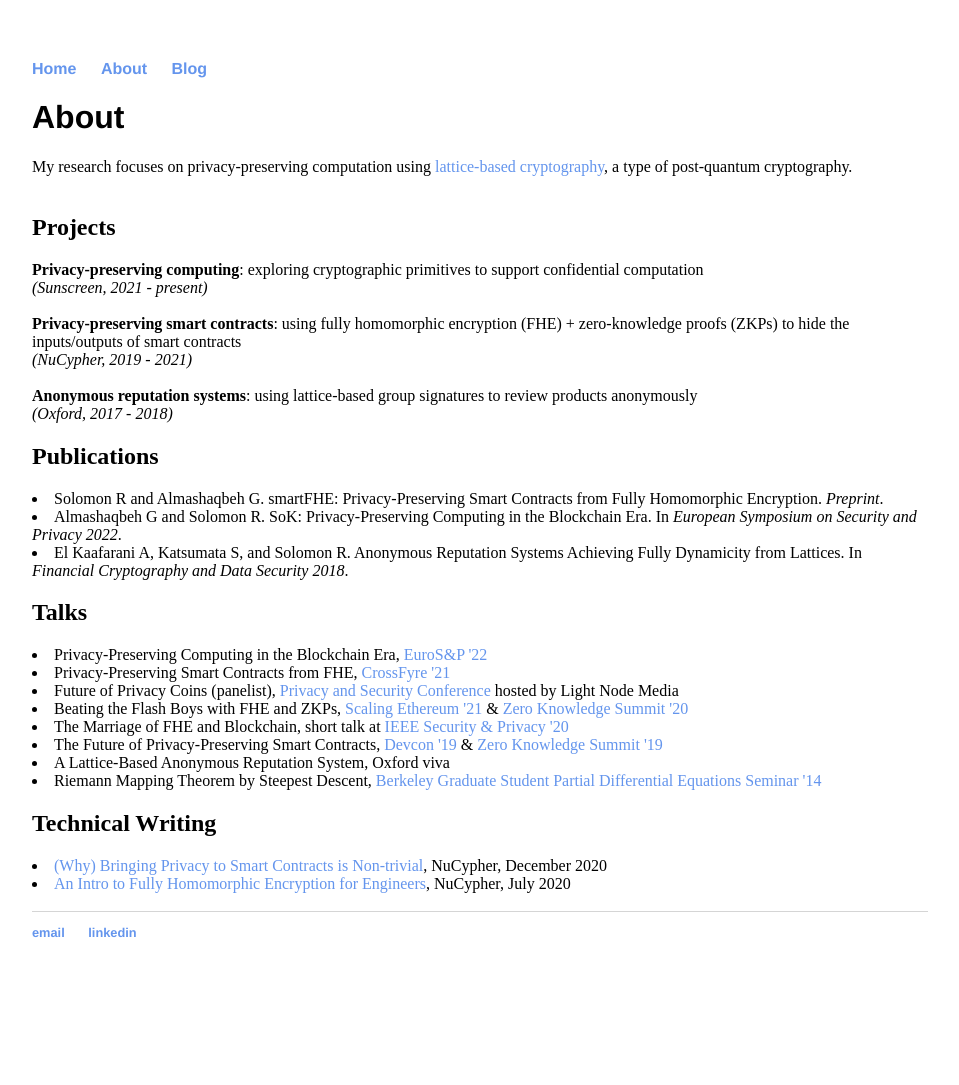
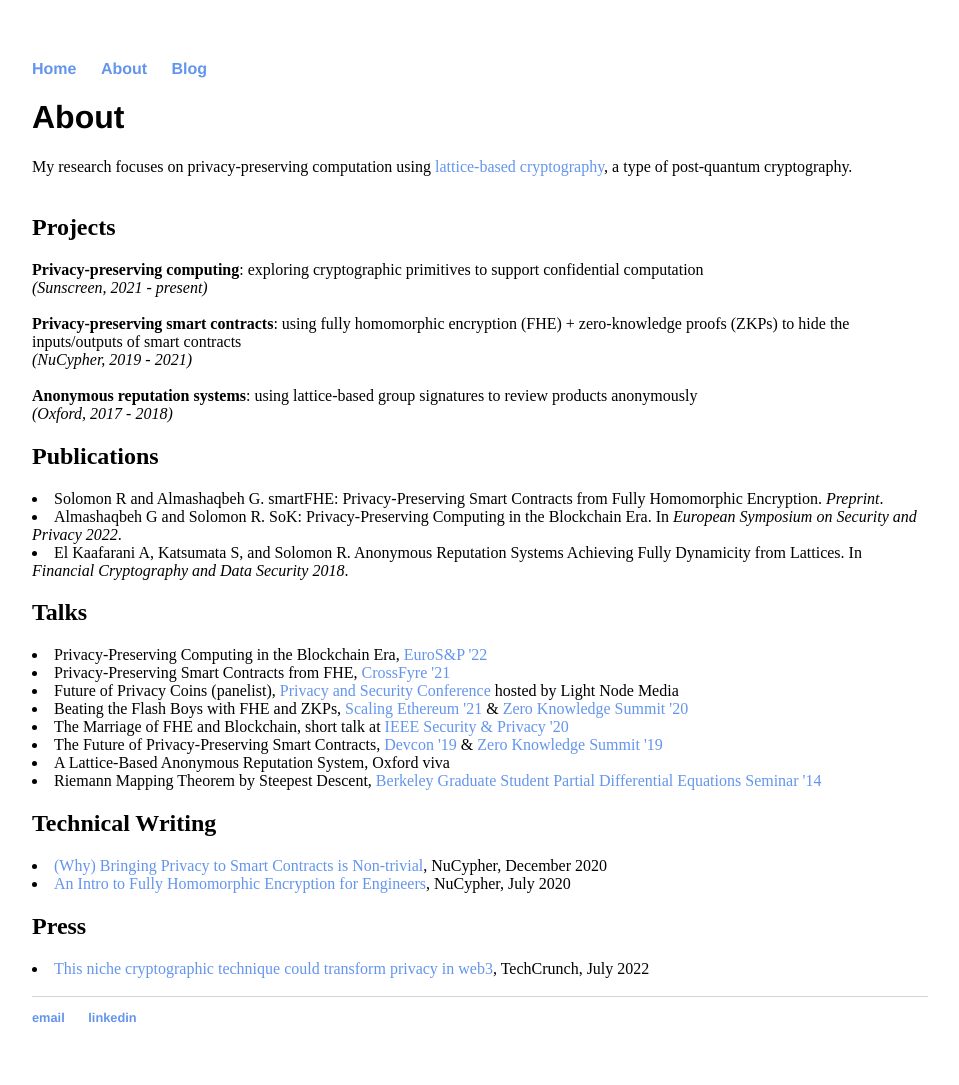
Before and after one commit to ravital/ravital.github.io, a Jekyll site: the page built from about/index.html, in a window 1280 px wide. Shown: the whole page, without its empty margins (160-1119 px from the left). Built offline with Jekyll 4.4.1, drawn with Linux system fonts in a browser that asks for light colours; before the commit the page ends 1000 px from its top, so only the background shows below that.

Commit message:
Update index.html

```diff
--- a/about/index.html
+++ b/about/index.html
@@ -35,5 +35,10 @@ title: About Ravital Solomon
 			<h2>Technical Writing</h2>
 			<li><a href="https://blog.nucypher.com/bringing-privacy-to-smart-contracts-is-nontrivial/">(Why) Bringing Privacy to Smart Contracts is Non-trivial</a>, NuCypher, December 2020</li>
 			<li><a href="https://blog.nucypher.com/an-engineers-guide-to-fully-homomorphic-encryption/">An Intro to Fully Homomorphic Encryption for Engineers</a>, NuCypher, July 2020</li>
+
+
+			<h2>Press</h2>
+			<li><a href="https://techcrunch.com/2022/07/18/crypto-blockchain-web3-privacy-cryptography-fully-homomorphic-encryption-startup-sunscreen/">This niche cryptographic technique could transform privacy in web3</a>, TechCrunch, July 2022</li>
 			<br>
+
 		</div>
```
